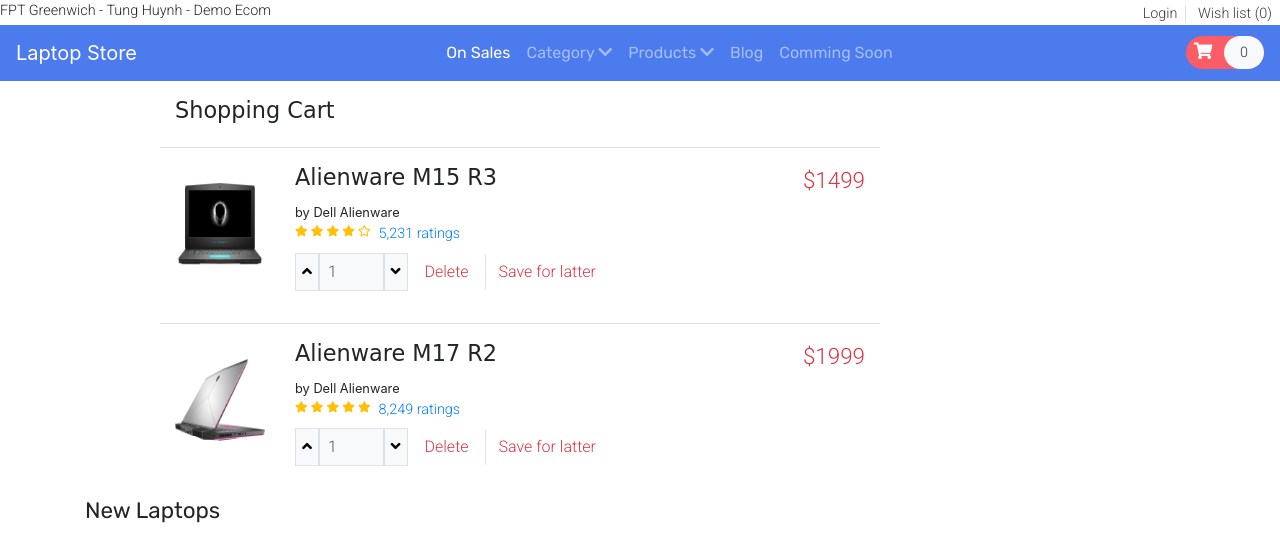
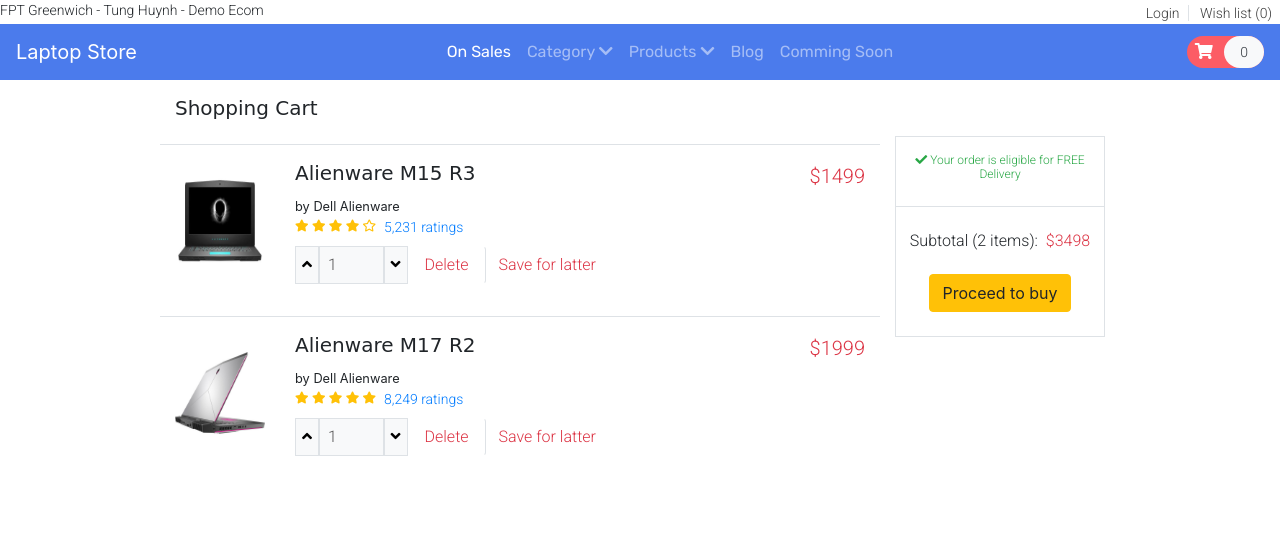
Before and after one commit to cody-htt/Laptop-Online-Shopee, a PHP site: page /cart.html in a window 1280 px wide. Shown: the top 537 px of the page. Run offline with PHP 8.4, Linux system fonts and the light colour scheme.

Commit message:
Update Cart.html, index.js

```diff
--- a/cart.html
+++ b/cart.html
@@ -123,10 +123,10 @@
                                 <!-- product quantity -->
                                 <div class="qty d-flex pt-2">
                                     <div class="d-flex font-roboto w-25">
-                                        <button class="qty-up border bg-light"><em class="fas fa-angle-up"></em></button>
-                                        <input type="text" class="qty-input border px-2 w-100 bg-light" disabled value="1"
+                                        <button class="qty-up border bg-light" data-id="prod-1"><em class="fas fa-angle-up"></em></button>
+                                        <input type="text" class="qty-input border px-2 w-100 bg-light" data-id="prod-1" disabled value="1"
                                                placeholder="1">
-                                        <button class="qty-down border bg-light"><em class="fas fa-angle-down"></em></button>
+                                        <button class="qty-down border bg-light" data-id="prod-1"><em class="fas fa-angle-down"></em></button>
                                     </div>
                                     <button type="submit" class="btn font-roboto text-danger px-3 border-right">Delete</button>
                                     <button type="submit" class="btn font-roboto text-danger">Save for latter</button>
@@ -140,6 +140,7 @@
                             </div>
                         </div>
                         <!-- !Cart Item -->
+
                         <!-- Cart Item -->
                         <div class="row border-top py-3 mt-3">
                             <div class="col-sm-2">
@@ -165,10 +166,10 @@
                                 <!-- product quantity -->
                                 <div class="qty d-flex pt-2">
                                     <div class="d-flex font-roboto w-25">
-                                        <button class="qty-up border bg-light"><em class="fas fa-angle-up"></em></button>
-                                        <input type="text" class="qty-input border px-2 w-100 bg-light" disabled value="1"
+                                        <button class="qty-up border bg-light" data-id="prod-2"><em class="fas fa-angle-up"></em></button>
+                                        <input type="text" class="qty-input border px-2 w-100 bg-light" data-id="prod-2" disabled value="1"
                                                placeholder="1">
-                                        <button class="qty-down border bg-light"><em class="fas fa-angle-down"></em></button>
+                                        <button class="qty-down border bg-light" data-id="prod-2"><em class="fas fa-angle-down"></em></button>
                                     </div>
                                     <button type="submit" class="btn font-roboto text-danger px-3 border-right">Delete</button>
                                     <button type="submit" class="btn font-roboto text-danger">Save for latter</button>
@@ -183,7 +184,19 @@
                         </div>
                         <!-- !Cart Item -->
                     </div>
-                    <div class="col-sm-3"></div>
+                    <!-- Subtotal section -->
+                    <div class="col-sm-3">
+                        <div class="sub-total border text-center  mt-2">
+                            <h6 class="font-size-12 font-roboto text-success py-3"><em class="fas fa-check"></em> Your order is eligible for FREE Delivery</h6>
+                            <div class="border-top py-4">
+                                <h5 class="font-roboto font-size-16">Subtotal (2 items):&nbsp;
+                                    <span class="text-danger">$<span class="text-danger" id="deal-price">3498</span></span>
+                                </h5>
+                                <button type="submit" class="btn btn-warning mt-3">Proceed to buy</button>
+                            </div>
+                        </div>
+                    </div>
+                    <!-- !Subtotal section -->
                 </div>
                 <!-- !Shopping Cart Item -->
             </div>
@@ -192,7 +205,7 @@
 
         <!-- New Laptop -->
         <section id="new-laptops">
-            <div class="container">
+            <div class="container py-5">
                 <h4 class="font-rubik font-size-20">New Laptops</h4>
                 <hr>
                 <!-- Owl Carousel -->
--- a/index.js
+++ b/index.js
@@ -67,12 +67,13 @@ $(document).ready(
     //Product quantity section
     let $qty_up = $(".qty .qty-up");
     let $qty_down = $(".qty .qty-down");
-    let $input = $(".qty .qty-input");
+    // let $input = $(".qty .qty-input");
     let $default_val = 1;
     let $max_val = 14;
 
     //click on quantity up button
     $qty_up.click(function(e){
+        let $input = $(`.qty-input[data-id='${$(this).data("id")}']`);
         if($input.val() >= $default_val && $input.val() <= $max_val){
             $input.val(function(i, oldval){
                 return ++oldval;
@@ -82,6 +83,7 @@ $(document).ready(
 
     //click on quantity up button
     $qty_down.click(function(e){
+        let $input = $(`.qty-input[data-id='${$(this).data("id")}']`);
         if($input.val() > $default_val && $input.val() <= $max_val + 1){
             $input.val(function(i, oldval){
                 return --oldval;
--- a/product.html
+++ b/product.html
@@ -205,9 +205,9 @@
                                 <div class="qty d-flex">
                                     <h6 class="font-roboto">Quantity</h6>
                                     <div class="px-2 d-flex font-roboto"></div>
-                                    <button class="qty-up border bg-light"><em class="fas fa-angle-up"></em></button>
-                                    <input type="text" class="qty-input border px-2 w-5 bg-light" disabled value="1" placeholder="1">
-                                    <button class="qty-down border bg-light"><em class="fas fa-angle-down"></em></button>
+                                    <button class="qty-up border bg-light" data-id="pro1"><em class="fas fa-angle-up"></em></button>
+                                    <input type="text" class="qty-input border px-2 w-5 bg-light" data-id="pro1" disabled value="1" placeholder="1">
+                                    <button class="qty-down border bg-light" data-id="pro1"><em class="fas fa-angle-down"></em></button>
                                 </div>
                             </div>
                             <!-- !Product quantity section -->
--- a/sass/include/typography.scss
+++ b/sass/include/typography.scss
@@ -16,17 +16,17 @@
 }
 
 .font-size-12{
-    font-size: 0.7em;
+    font-size: 12px;
 }
 
 .font-size-14{
-    font-size: 0.9em;
+    font-size: 14px;
 }
 
 .font-size-16{
-    font-size: 1.15em;
+    font-size: 16px;
 }
 
 .font-size-20{
-    font-size: 1.4em;
+    font-size: 20px;
 }
--- a/style.css
+++ b/style.css
@@ -25,19 +25,19 @@ button, button:focus {
 }
 
 .font-size-12 {
-  font-size: 0.7em;
+  font-size: 12px;
 }
 
 .font-size-14 {
-  font-size: 0.9em;
+  font-size: 14px;
 }
 
 .font-size-16 {
-  font-size: 1.15em;
+  font-size: 16px;
 }
 
 .font-size-20 {
-  font-size: 1.4em;
+  font-size: 20px;
 }
 
 /* Color Template */
```
